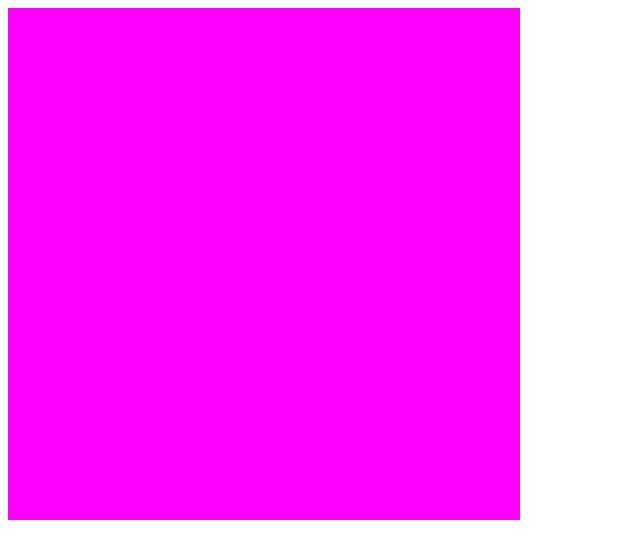
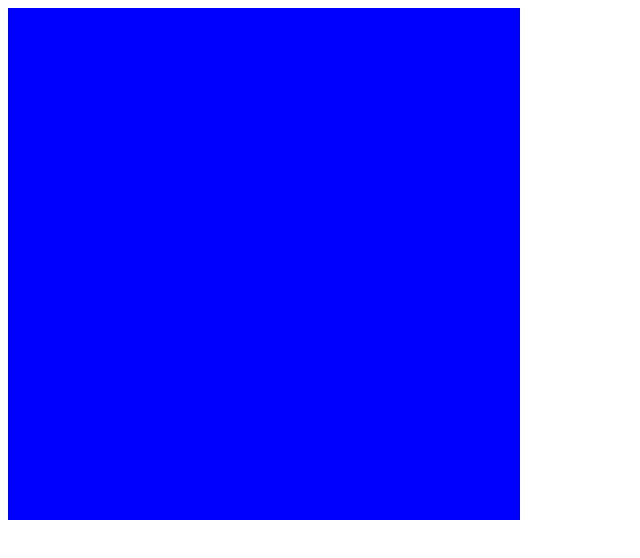
Before and after one commit to MGullicksen/FA18-SWE447CA-GUI-and-Graphics-Programming, a plain HTML site: page Assignment-2/Index.html in a window 1280 px wide. Shown: the whole page, without its empty margins (0-640 px from the left). Drawn offline with Linux system fonts and the light colour scheme.

Commit message:
Update Index.html

```diff
--- a/Assignment-2/Index.html
+++ b/Assignment-2/Index.html
@@ -2,7 +2,6 @@
 <html>
 <head>
   <script src="../Common/webgl-utils.js"></script>
-  <script src="clear.js"></script>
 </head>
 <body>
   <canvas id="webgl-canvas" width="512" height="512" style="background-color: #0000FF"></canvas>
```
